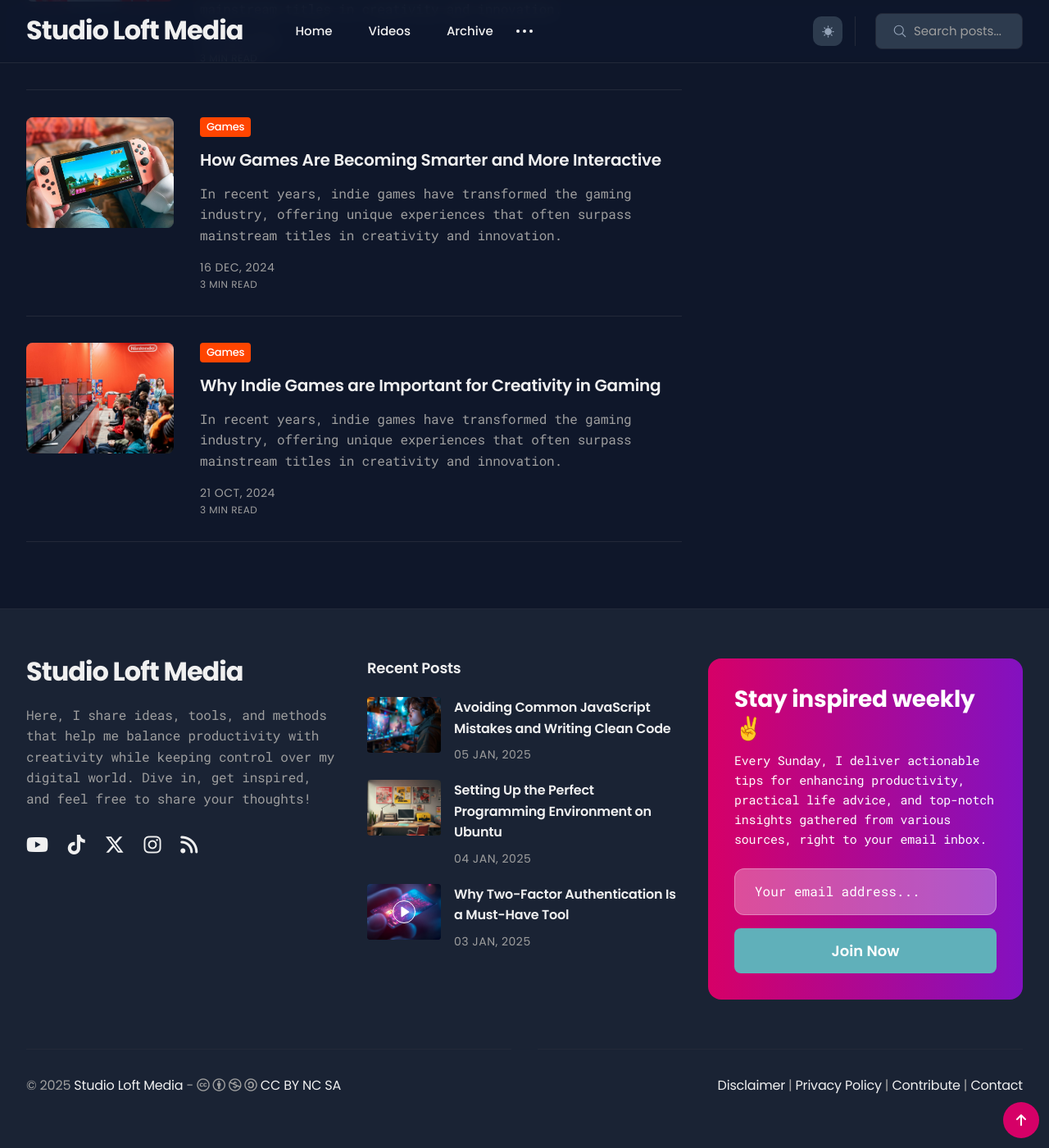
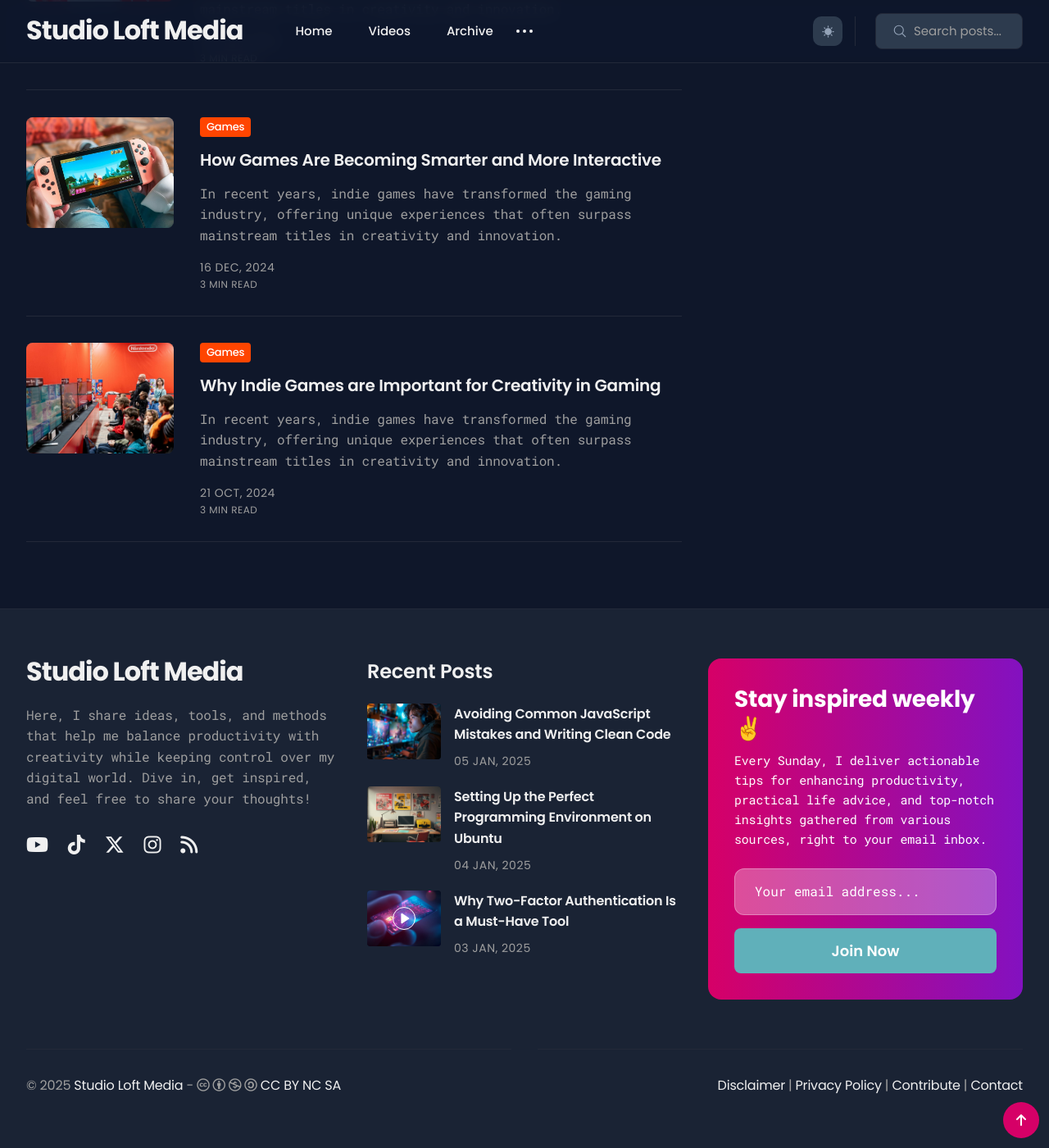
Before and after one commit to studioloft/studioloft.github.io, a Jekyll site: the page built from _posts/2024-10-19-how-games-keep-players-engaged-and-motivated.md, in a window 1280 px wide and 1400 px high, scrolled down 5481 px. Shown: the whole window at 82% size. Built offline with Jekyll 4.4.1, drawn with Linux system fonts in a browser that asks for light colours.

Commit message:
footer title size change

```diff
--- a/_includes/footer.html
+++ b/_includes/footer.html
@@ -25,7 +25,7 @@
         </div>
 
         <div class="col col-4 col-d-12">
-          <h2 class="footer__title">Recent Posts</h2>
+          <h3 class="footer__title">Recent Posts</h3>
           <div class="footer__recent-posts">
             {% for post in site.posts limit:3 %}
             <div class="footer__recent-content">
--- a/css/_3-modules/footer.scss
+++ b/css/_3-modules/footer.scss
@@ -6,7 +6,7 @@
 
   .footer__title {
     margin-bottom: 24px;
-    font-size: 18px;
+    font-size: 24px;
     font-weight: 600;
   }
 
```
